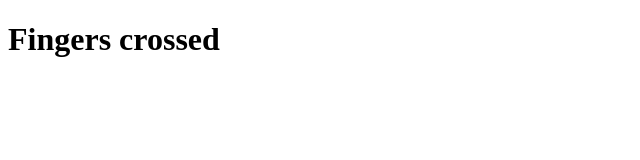
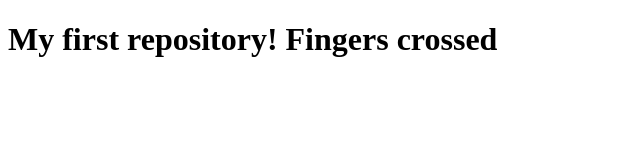
Before and after one commit to AbstractSter/hello-world, a plain HTML site: page index.html in a window 1280 px wide. Shown: the whole page, without its empty margins (0-640 px from the left). Drawn offline with Linux system fonts and the light colour scheme.

Commit message:
updated text

```diff
--- a/index.html
+++ b/index.html
@@ -5,7 +5,6 @@
   <meta name="viewport" content="width=device-width, initial-scale=1.0">
   <title>Hello World!</title>
 </head>
-<body>
-  <h1>Fingers crossed</h1>
+<body><h1>My first repository! Fingers crossed</h1>
 </body>
 </html>
```
